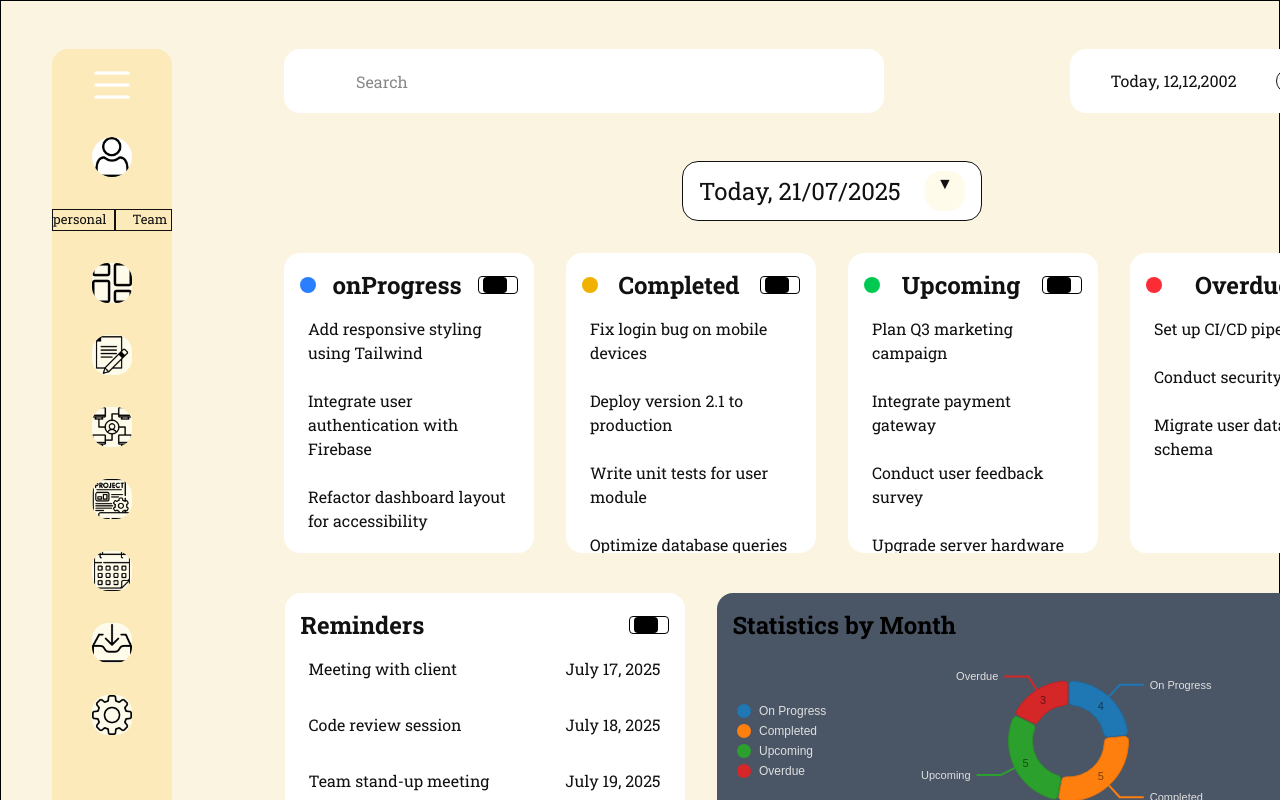
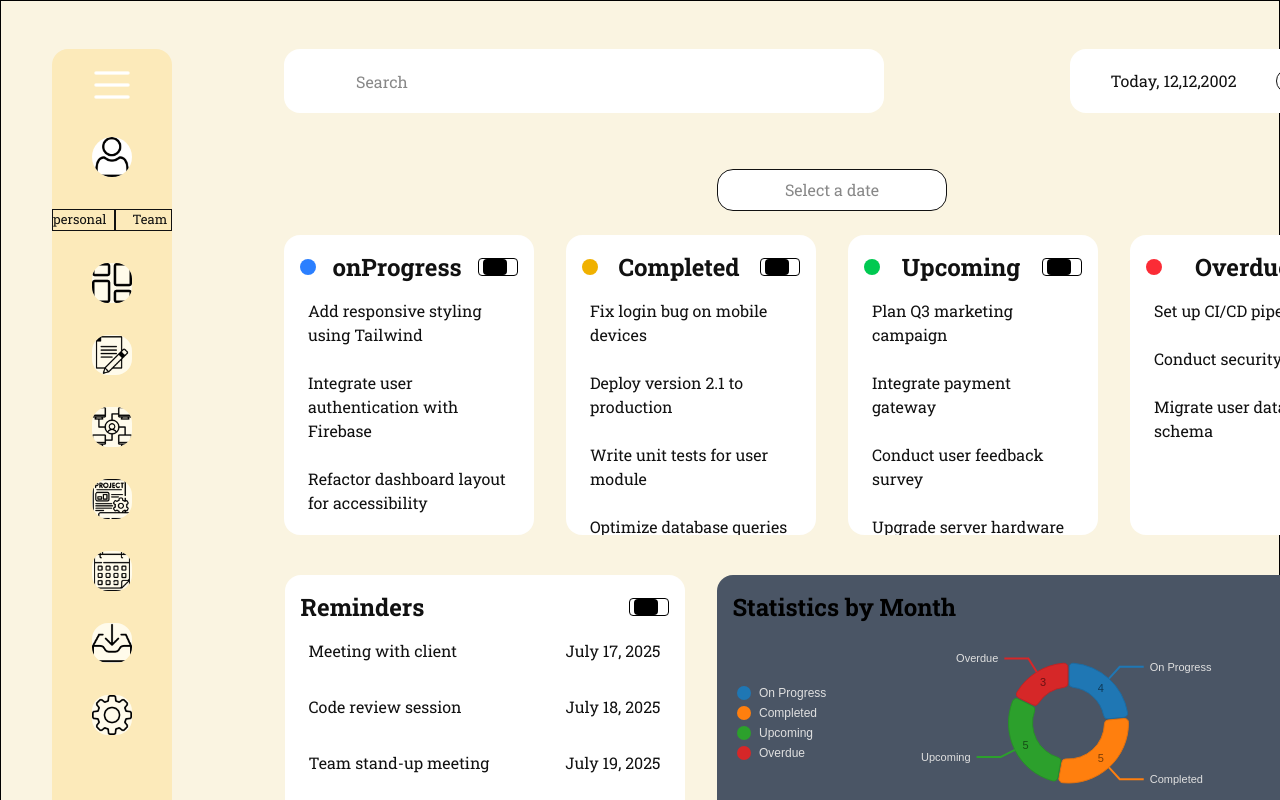
Before and after one commit to maghafri2010/Mind-Script_Frontend, a React (Vite) app in the folder frontend/: page / in a window 1280 px wide. Both pictures are taken after a click on the element 112 px from the left and 354 px from the top of the page. Shown: the top 800 px of the page. Built offline with nearby package versions, Linux system fonts and the light colour scheme.

Commit message:
styling the mode light and dark  <laptop>

```diff
--- a/frontend/package.json
+++ b/frontend/package.json
@@ -23,7 +23,9 @@
     "@nivo/pie": "^0.99.0",
     "@tailwindcss/vite": "^4.1.11",
     "d3": "^7.9.0",
+    "date-fns": "^4.1.0",
     "react": "^19.1.0",
+    "react-datepicker": "^8.4.0",
     "react-dom": "^19.1.0",
     "react-router": "^7.6.3"
   },
--- a/frontend/src/App.css
+++ b/frontend/src/App.css
@@ -63,6 +63,11 @@ body {
   /* other styles */
 }
 
+.text {
+  color: var(--text-color);
+  /* other styles */
+}
+
 
 
 
--- a/frontend/src/components/dashboard/dash.jsx
+++ b/frontend/src/components/dashboard/dash.jsx
@@ -4,6 +4,7 @@ import Navigator from "./ui/navigator";
 import MyPie from "./ui/radial";
 import MyTimeRange from "./ui/calendarUi";
 import data from "../../data/tasks";
+import Card from "./ui/card";
 
 
 const {
@@ -22,21 +23,7 @@ const {
 
 const array = [onProgress, completed, upcoming, overdue, reminder, project];
 
-const Card = ({ title, onButtonClick, children, color }) => (
-    <div className="card overflow-auto p-4 text-white scroll-container w-[250px] h-[200px] rounded-2xl">
-        <div className="flex items-center justify-between ">
-            <span className={`h-4 w-4 rounded-[50%] mr-4 ${color}`}></span>
-            <h1 className="font-bold mr-12">{title}</h1>
-            <button
-                onClick={onButtonClick}
-                className="border border-black box rounded pl-1 w-10"
-            >
-                <p className="w-6 h-4  rounded bg-black"></p>
-            </button>
-        </div>
-        {children}
-    </div>
-);
+
 
 const Dash = () => {
     const [bol, setBol] = useState(false);
--- a/frontend/src/components/dashboard/myTasks.jsx
+++ b/frontend/src/components/dashboard/myTasks.jsx
@@ -2,6 +2,8 @@ import { useState } from "react";
 import Navigator from "./ui/navigator";
 import data from "../../data/tasks";
 import MyPie from "./ui/radial";
+import DatePicker from "react-datepicker";
+import MyDatePicker from "./ui/datePicker";
 
 const {
 
@@ -44,10 +46,13 @@ const MyTasks = () => {
         };
     return (
         <section className=" flex flex-col items-center">
-            <div className="flex justify-between p-4 items-center mb-8 card rounded-2xl w-[300px] h-[60px] border ">
-                <h1 className="text-2xl ">Today, 21/07/2025</h1>
-                <button><p className="w-10 h-10 bg-amber-50 rounded-2xl">▼</p></button>
-            </div>
+
+                <MyDatePicker
+                onDateSelect={(dateStr) => {
+                setDateData(allData[dateStr] || []);
+                }}
+                />
+
             <div className="flex gap-8 items-center justify-center">
                 {tasks.map((task, i) => (
                     <Card key={i} title={task.title} color={task.color} onButtonClick={() => openWindow(i)}>
--- /dev/null
+++ b/frontend/src/components/dashboard/ui/card.jsx
@@ -0,0 +1,17 @@
+const Card = ({ title, onButtonClick, children, color }) => (
+    <div className="card overflow-auto p-4 text-white scroll-container w-[250px] h-[200px] rounded-2xl">
+        <div className="flex items-center justify-between ">
+            <span className={`h-4 w-4 rounded-[50%] mr-4 ${color}`}></span>
+            <h1 className="font-bold mr-12">{title}</h1>
+            <button
+                onClick={onButtonClick}
+                className="border border-black box rounded pl-1 w-10"
+            >
+                <p className="w-6 h-4  rounded bg-black"></p>
+            </button>
+        </div>
+        {children}
+    </div>
+);
+
+export default Card;
--- /dev/null
+++ b/frontend/src/components/dashboard/ui/datePicker.jsx
@@ -0,0 +1,27 @@
+// components/ui/MyDatePicker.jsx
+import React, { useState } from "react";
+import DatePicker from "react-datepicker";
+import { format } from "date-fns";
+import "react-datepicker/dist/react-datepicker.css";
+
+export default function MyDatePicker({ onDateSelect }) {
+  const [selectedDate, setSelectedDate] = useState(null);
+
+  const handleChange = (date) => {
+    setSelectedDate(date);
+    const formatted = format(date, "yyyy-MM-dd");
+    onDateSelect(formatted); // send to parent
+  };
+
+  return (
+    <div className="p-2">
+      <DatePicker
+        selected={selectedDate}
+        onChange={handleChange}
+        placeholderText="Select a date"
+        className="p-2 border card mb-4 rounded-2xl text-center cursor-pointer w-full "
+        dateFormat="yyyy-MM-dd"
+      />
+    </div>
+  );
+}
--- a/frontend/src/components/dashboard/workspace.jsx
+++ b/frontend/src/components/dashboard/workspace.jsx
@@ -1,4 +1,7 @@
+import Card from "./ui/card";
 import { useState } from "react";
+
+
 
 
 const proj = [
@@ -9,30 +12,17 @@ const proj = [
     { title: "Project 5", members: "mabdo, alex", status: "In Progress", date: "21, jul, 2025 --> 21, aug, 2025" },
     { title: "Project 6", members: "mabdo, alex", status: "Completed", date: "21, jul, 2025 --> 21, aug, 2025" },
 ];
-const Card = () => {
-    return (
-        <div className="flex flex-wrap gap-8  mt-10 w-[1000px] h-[680px]">
-            {proj.map((item, idx) => (
-                <div className="flex flex-col w-[300px] h-[200px] box p-4 my-2 rounded-2xl bg-[#212325]" key={idx}>
-                    <h1 className="font-bold text-2xl text-white">{item.title}</h1>
-                    <p className="mt-2 text-amber-200 ">{item.members}</p>
-                    <p className="text-[18px] text-white">status: {item.status}</p>
-                    <p className="text-2xl text-white">0.00%</p>
-                    <p className="mt-6 text-white">{item.date}</p>
-                </div>
-            ))}
-        </div>
-    )
-}
+
+
 
 const Log = () => {
     return (
         <div className="flex justify-between">
-            <div className="flex flex-col w-[500px] h-[700px]  p-4 my-2 rounded-2xl bg-[#212325]">
-                <h1 className="font-bold text-4xl text-white">Log</h1>
+            <div className="flex flex-col w-[500px] h-[600px]  p-4 my-2 rounded-2xl menu ">
+                <h1 className="font-bold text-4xl ">Log</h1>
             </div>
-            <div className="flex flex-col w-[300px] h-[600px] p-4 my-2 rounded-2xl bg-[#212325]">
-                <h1 className="text-white box hover:bg-black rounded h-8 flex justify-center items-center">M Abdelmoghit</h1>
+            <div className="flex flex-col w-[300px] h-[600px] p-4 my-2 rounded-2xl menu">
+                <h1 className=" box hover:bg-black rounded h-8 flex justify-center items-center">M Abdelmoghit</h1>
             </div>
         </div>
     )
@@ -89,7 +79,13 @@ const Team = () => {
 
 const Workspace = () => {
 
-    const data = ["By project", "Back log", "Mine", "Team"];
+    const data = [
+        {title: "By project" ,action: <Card />},
+        {title: "By log" ,action: <Log />},
+        {title: "By mine" ,action: <Mine />},
+        {title: "By team" ,action: <Team />}
+    ];
+
 
     const [active, setActive] = useState(null);
 
@@ -98,14 +94,18 @@ const Workspace = () => {
         <section>
             <div className="flex  gap-8">
                 {data.map((item, index) => (
-                    <button key={index} onClick={() => setActive(index)} className="flex items-center gap-4">
-                        <p className={`h-8 w-8 rounded-2xl box ${active === index ? "bg-green-400" : "bg-gray-400"}`}></p>
-                        {item}
+                    <button key={index} onClick={() => setActive(index)} className="flex text items-center gap-4">
+                        <p className={`h-8 w-8 rounded-2xl  box ${active === index ? "bg-green-400" : "bg-gray-400"}`}></p>
+                        {item.title}
                     </button>
                 ))}
             </div>
+                {active !== null && (
+                    <div className="mt-8">
+                        {data[active].action}
+                    </div>
+                )}
 
-                <Team />
 
 
 
```
Also changed, not shown: 1 other file (tests, documents, lock files or other folders).
